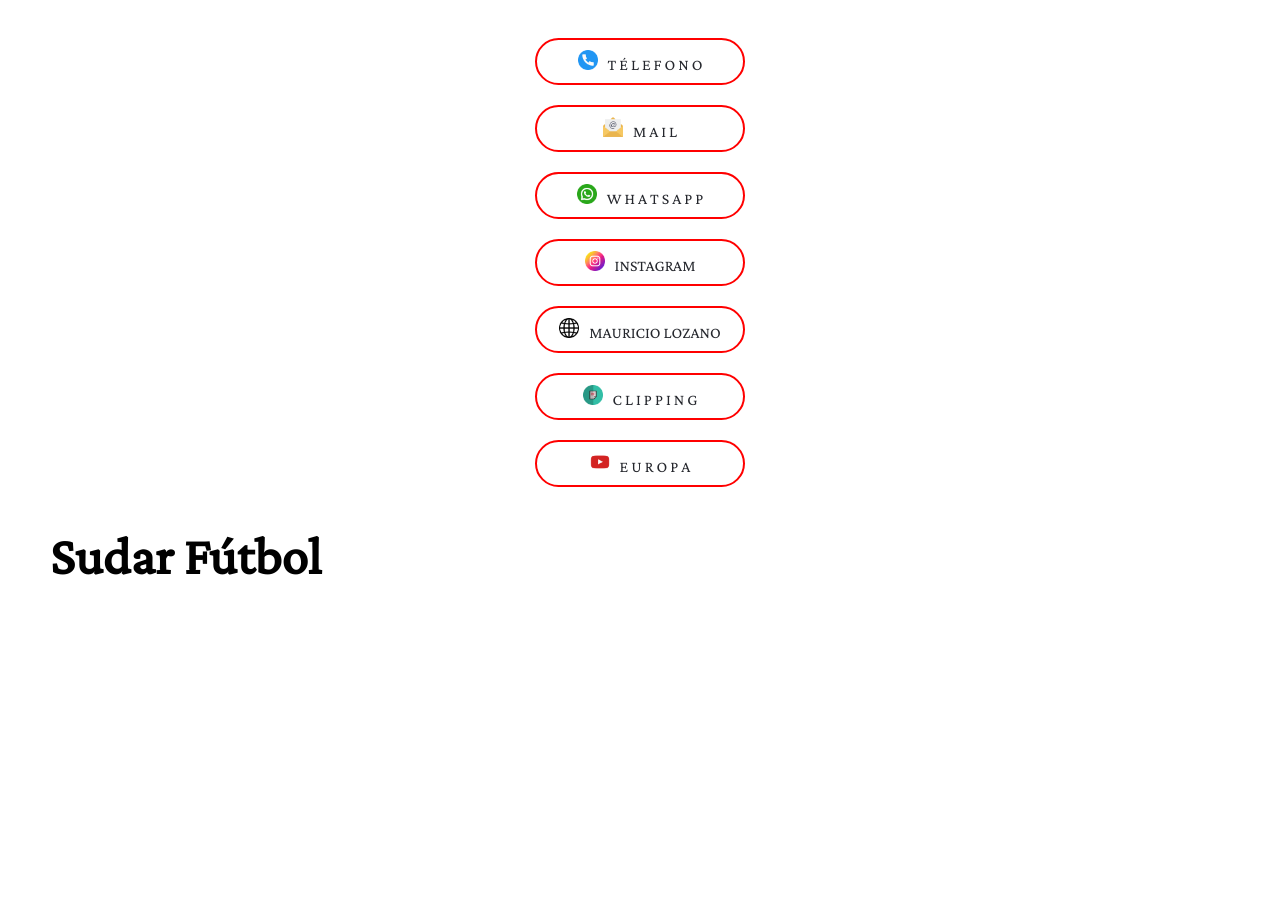
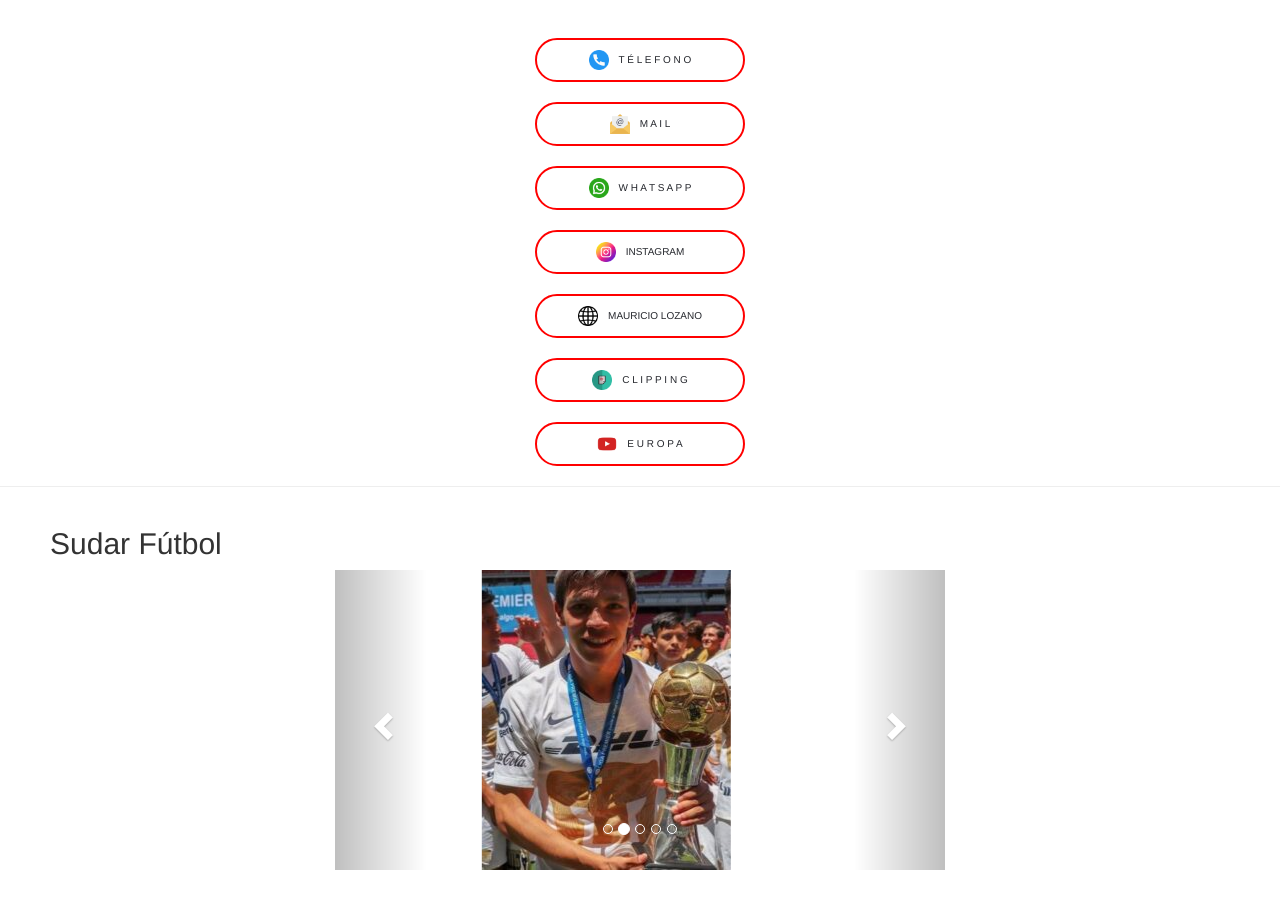
Before and after one commit to Alejandro-Vigi/Pagina-Lozano, a plain HTML site: page index.html in a window 1280 px wide. Shown: the part 587-1507 px from the top of the page. Before the commit the page ends 1220 px from the top, so only its background shows below. Drawn offline with nearby package versions, Linux system fonts and the light colour scheme.

Commit message:
Se finalizó la página

```diff
--- a/index.css
+++ b/index.css
@@ -89,7 +89,7 @@ body{
 .bloque3 a{
     width: 210px;
     border-radius: 25px;
-    border-width: 0.15rem;
+    border-width: 0.20rem;
     border-style: solid;
     border-color: red;
     padding: 10px 15px;
@@ -105,12 +105,62 @@ body{
     margin-right: 10px;
 }
 
+/*
 .bloque3 a:hover{
     color: white;
     background-color: #25272d;
     border-color: #25272d;
 }
+*/
 
+.sub1:hover{
+    background-color: rgb(75, 74, 74);
+    border-color: rgb(75, 74, 74);
+    color: white;
+    text-decoration: none;
+}
+
+.sub2:hover{
+    background-color: rgb(158, 159, 236);
+    border-color: rgb(158, 159, 236);
+    color: white;
+    text-decoration: none;
+}
+
+.sub3:hover{
+    background-color: rgb(71, 212, 118);
+    border-color: rgb(71, 212, 118);
+    color: white;
+    text-decoration: none;
+}
+
+.sub4:hover{
+    background-color: rgb(223, 76, 228);
+    border-color: rgb(223, 76, 228);
+    color: white;
+    text-decoration: none;
+}
+
+.sub5:hover{
+    background-color: rgb(177, 177, 177);
+    border-color: rgb(177, 177, 177);
+    color: white;
+    text-decoration: none;
+}
+
+.sub6:hover{
+    background-color: rgb(240, 210, 40);
+    border-color: rgb(240, 210, 40);
+    color: white;
+    text-decoration: none;
+}
+
+.sub7:hover{
+    background-color: red;
+    border-color: red;
+    color: white;
+    text-decoration: none;
+}
 
 .bloque4{
     margin-top: 40px;
@@ -160,3 +210,15 @@ body{
         margin-left: 50px;
     }
 }
+
+
+.carousel, .carousel-inner > .item > img {
+    height: 300px;
+    margin-bottom: 50px;
+    justify-content: center;
+  }
+
+.carousel-inner img{
+    margin-left: auto;
+    margin-right: auto;
+}
--- a/index.html
+++ b/index.html
@@ -6,6 +6,13 @@
     <meta name="viewport" content="width=device-width, initial-scale=1.0">
     <link rel="stylesheet" href="https://fonts.googleapis.com/css2?family=Crimson+Pro">
     <link rel="stylesheet" href="index.css">
+    <!--
+        Bootstrapt
+    -->
+    <script src="https://ajax.googleapis.com/ajax/libs/jquery/2.1.1/jquery.min.js"></script>
+    <script src="https://maxcdn.bootstrapcdn.com/bootstrap/3.3.6/js/bootstrap.min.js"></script>
+    <link href="https://maxcdn.bootstrapcdn.com/bootstrap/3.3.6/css/bootstrap.min.css" rel="stylesheet"/>
+
     <title>Tarjeta Digital - Mauricio Lozano</title>
 </head>
 <body>
@@ -28,16 +35,61 @@
 
     <div class="bloque3">
         <a class="sub1" href="tel:5518602484"><img src="/img/phone.png">T É L E F O N O</a>
-        <a class="sub1" href="email:vigiale64@gmail.com"><img src="/img/email.png">M A I L</a>
-        <a class="sub1" href="https://wa.me/525518602484"><img src="/img/whatsapp.png">W H A T S A P P</a>
-        <a class="sub1" href="https://www.instagram.com/alejandro_vigi/"><img src="/img/instagram.png">INSTAGRAM</a>
-        <a class="sub1" href="https://google.com.mx"><img src="/img/world.png">MAURICIO LOZANO</a>
-        <a class="sub1" href="https://google.com.mx"><img src="/img/pdf.png">C L I P P I N G</a>
-        <a class="sub1" href="https://youtube.com"><img src="/img/YouTube.png">E U R O P A</a>
+        <a class="sub2" href="email:vigiale64@gmail.com"><img src="/img/email.png">M A I L</a>
+        <a class="sub3" href="https://wa.me/525518602484"><img src="/img/whatsapp.png">W H A T S A P P</a>
+        <a class="sub4" href="https://www.instagram.com/alejandro_vigi/"><img src="/img/instagram.png">INSTAGRAM</a>
+        <a class="sub5" href="https://google.com.mx"><img src="/img/world.png">MAURICIO LOZANO</a>
+        <a class="sub6" href="https://google.com.mx"><img src="/img/pdf.png">C L I P P I N G</a>
+        <a class="sub7" href="https://youtube.com"><img src="/img/YouTube.png">E U R O P A</a>
     </div>
+    <hr>
 
     <div class="bloque4">
         <h2>Sudar Fútbol</h2>
     </div>
+
+    <div class="col-xs-6 col-xs-offset-3 tamano" >
+        <div id="myCarousel" class="carousel slide" data-ride="carousel">
+            <!-- Indicators -->
+            <ol class="carousel-indicators">
+              <li data-target="#myCarousel" data-slide-to="0" class="active"></li>
+              <li data-target="#myCarousel" data-slide-to="1"></li>
+              <li data-target="#myCarousel" data-slide-to="2"></li>
+              <li data-target="#myCarousel" data-slide-to="3"></li>
+              <li data-target="#myCarousel" data-slide-to="4"></li>
+            </ol>
+
+            <!-- Wrapper for slides -->
+            <div class="carousel-inner" role="listbox">
+              <div class="item active">
+                <img src="/img/1.1.jpg" alt="Facebook" class="img-responsive">
+              </div>
+              <div class="item">
+                <img src="/img/1.2.jpg" alt="Geolocalisacion" class="img-responsive">
+              </div>
+              <div class="item">
+                <img src="/img/1.3.jpg" alt="Pedir" class="img-responsive">
+              </div>
+              <div class="item">
+                <img src="/img/1.4.jpg" alt="Recibir" class="img-responsive">
+              </div>
+              <div class="item">
+                <img src="/img/1.5.jpg" alt="Recibir" class="img-responsive">
+              </div>
+            </div>
+
+            <!-- Left and right controls -->
+            <a class="left carousel-control" href="#myCarousel" role="button" data-slide="prev">
+              <span class="glyphicon glyphicon-chevron-left" aria-hidden="true"></span>
+              <span class="sr-only">Previous</span>
+            </a>
+            <a class="right carousel-control" href="#myCarousel" role="button" data-slide="next">
+              <span class="glyphicon glyphicon-chevron-right" aria-hidden="true"></span>
+              <span class="sr-only">Next</span>
+            </a>
+        </div>
+    </div>
+
+
 </body>
 </html>
```
